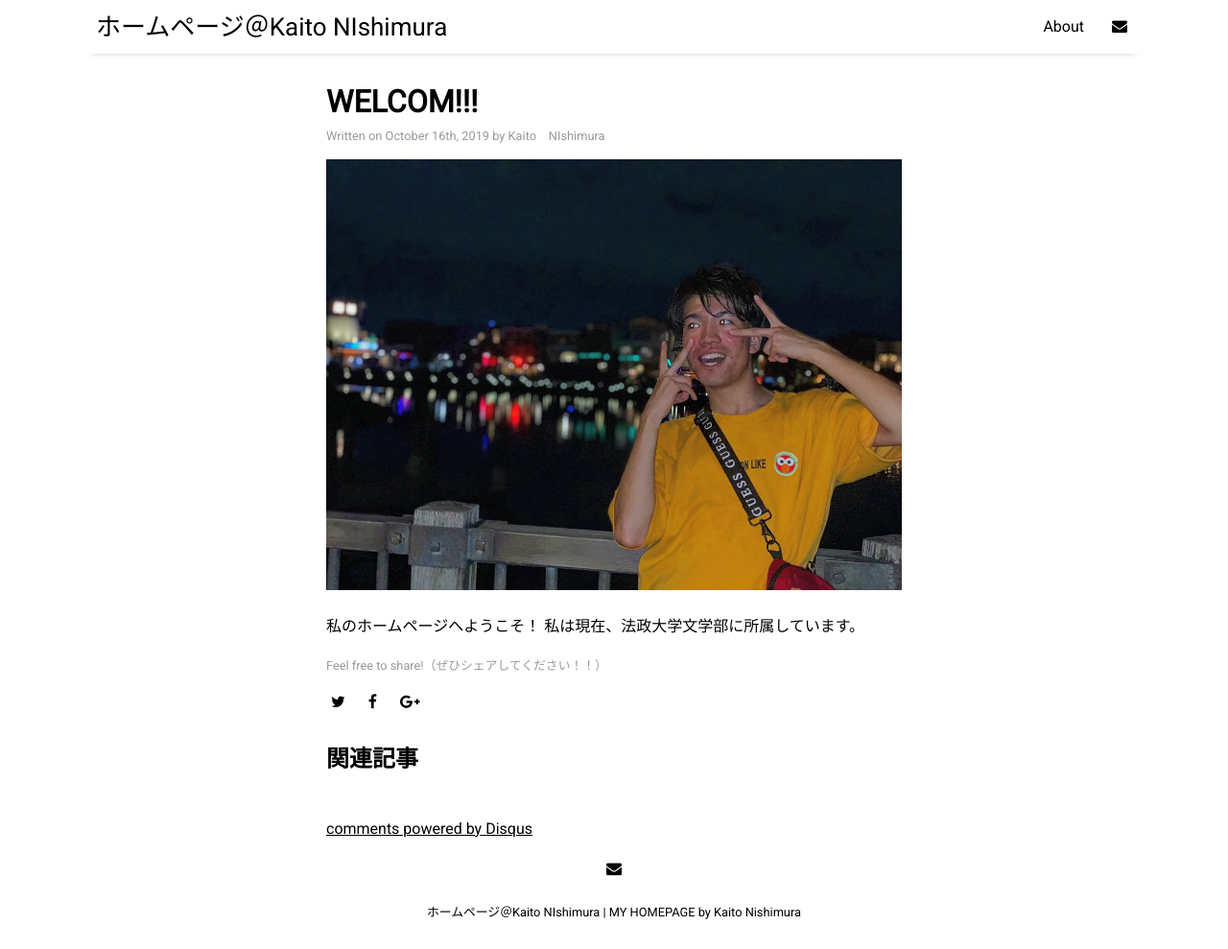
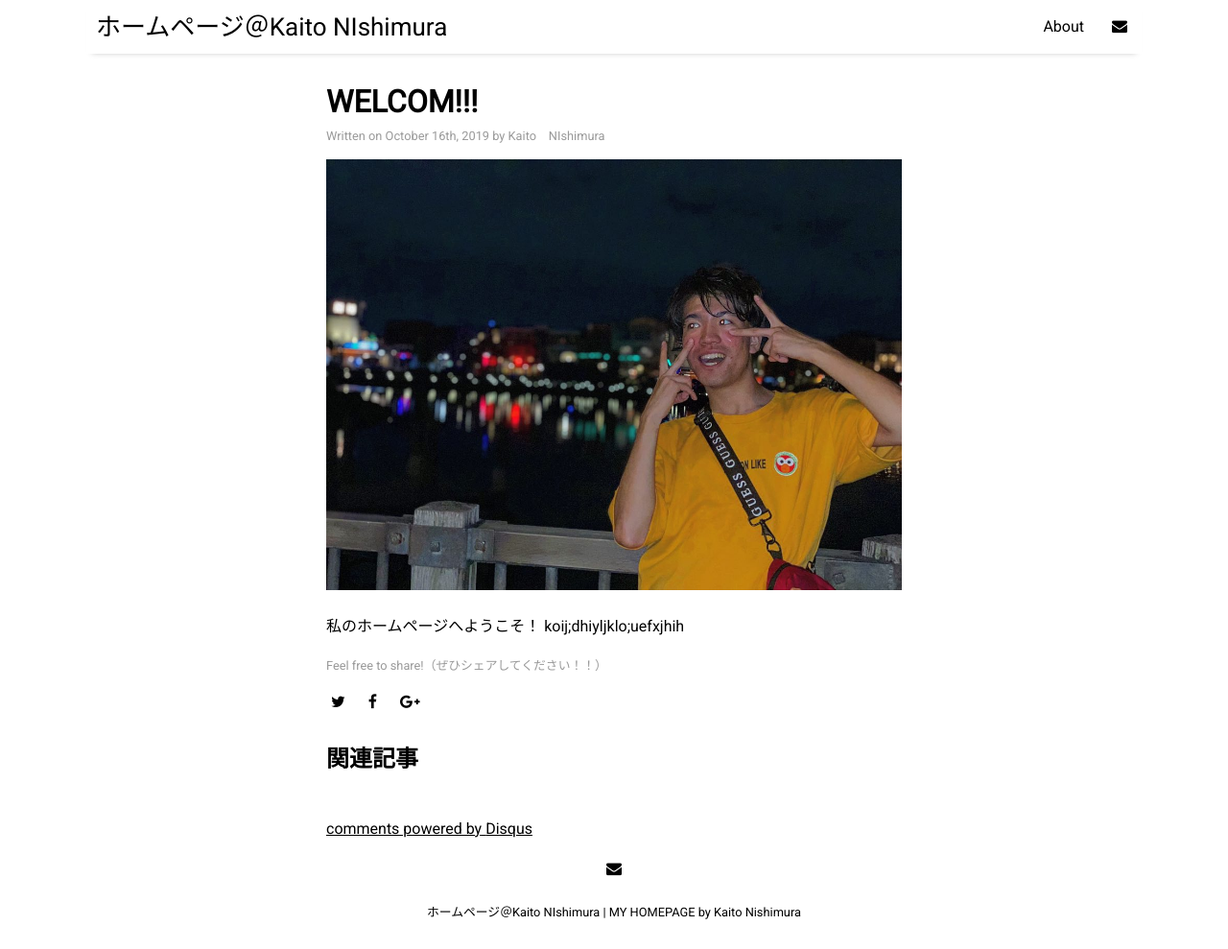
Before and after one commit to kaitonishimura/kaitonishimura.github.io, a Jekyll site: the page built from _posts/2019-10-16-first.md, in a window 1280 px wide and 989 px high. Shown: the whole window at 96% size. Built offline with Jekyll 4.4.1, drawn with Linux system fonts in a browser that asks for light colours; nearby versions of some CDN libraries; comment, search, counter and statistics services are not loaded.

Commit message:
Update 2019-10-16-first.md

```diff
--- a/_posts/2019-10-16-first.md
+++ b/_posts/2019-10-16-first.md
@@ -8,4 +8,4 @@ image: 1.jpg
 ---
 
 私のホームページへようこそ！
-私は現在、法政大学文学部に所属しています。
+koij;dhiyljklo;uefxjhih
```
